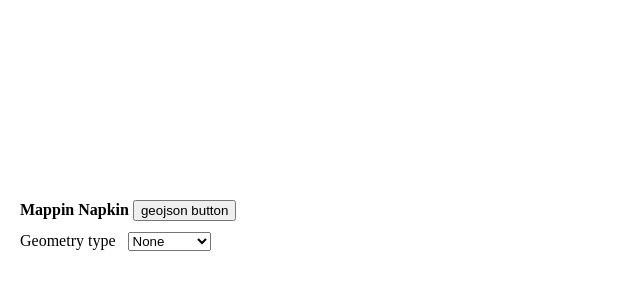
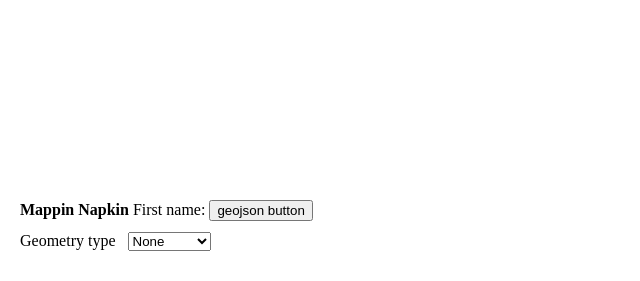
Before and after one commit to kaheetonaa/opendesignmap-napkinmapin, a Flask app: page / in a window 1280 px wide. Shown: the part 519-800 px from the top of the page, without its empty margins (0-640 px from the left). Run offline with Flask 2, Linux system fonts and the light colour scheme; some libraries are stand-ins or nearby versions.

Commit message:
Update index.html

```diff
--- a/templates/index.html
+++ b/templates/index.html
@@ -2,6 +2,7 @@
 <html lang="en">
   <head>
     <meta charset="UTF-8">
+    <meta name="viewport" content="width=device-width, initial-scale=1, maximum-scale=1, user-scalable=no">
     <link rel="stylesheet" href="https://cdn.jsdelivr.net/gh/openlayers/openlayers.github.io@master/en/v6.12.0/css/ol.css" type="text/css">
     <title>Freehand Drawing</title>
     <style>
@@ -32,6 +33,7 @@
     <div id="map" class="map"></div>
     <div class="title">
     <b> Mappin Napkin </b>
+    <label for="fname">First name:</label>
     <button id="geojsonbutton">geojson button</button>
   </div>
     <form class="form-inline">
```
